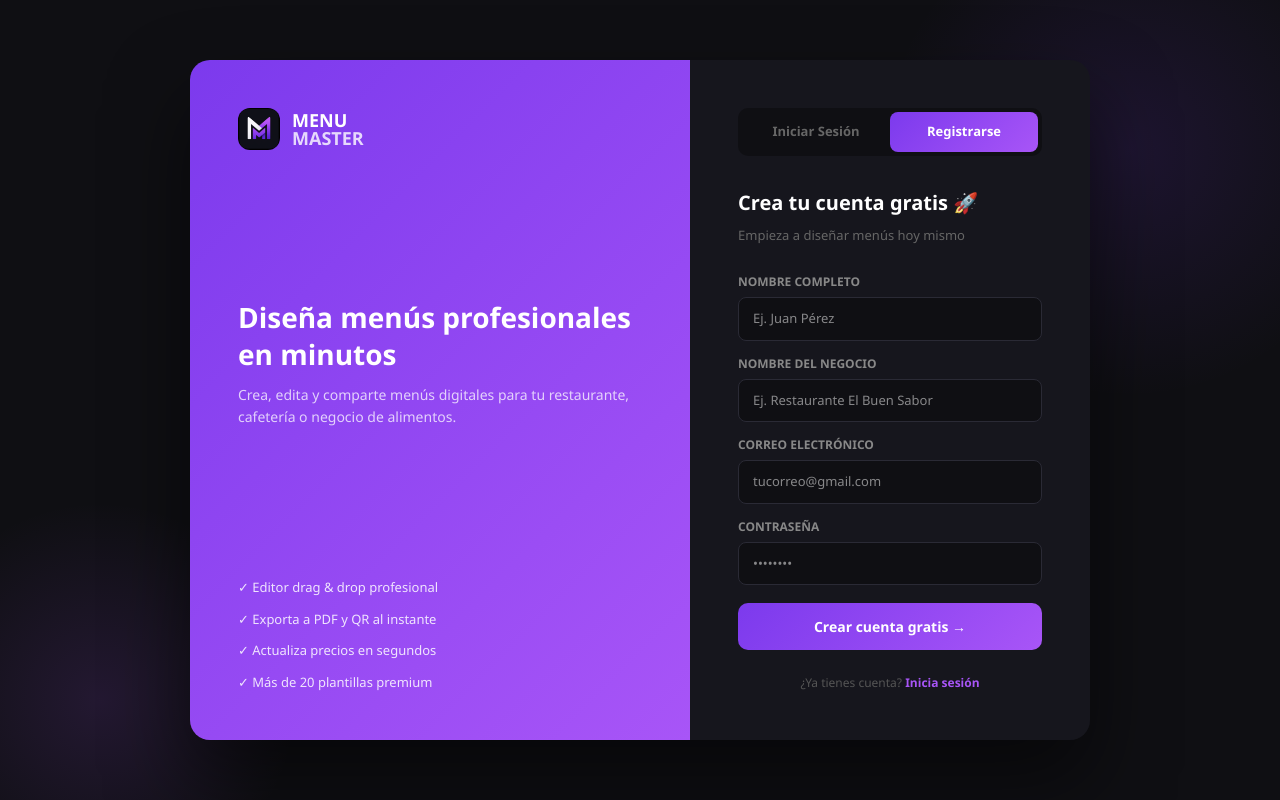
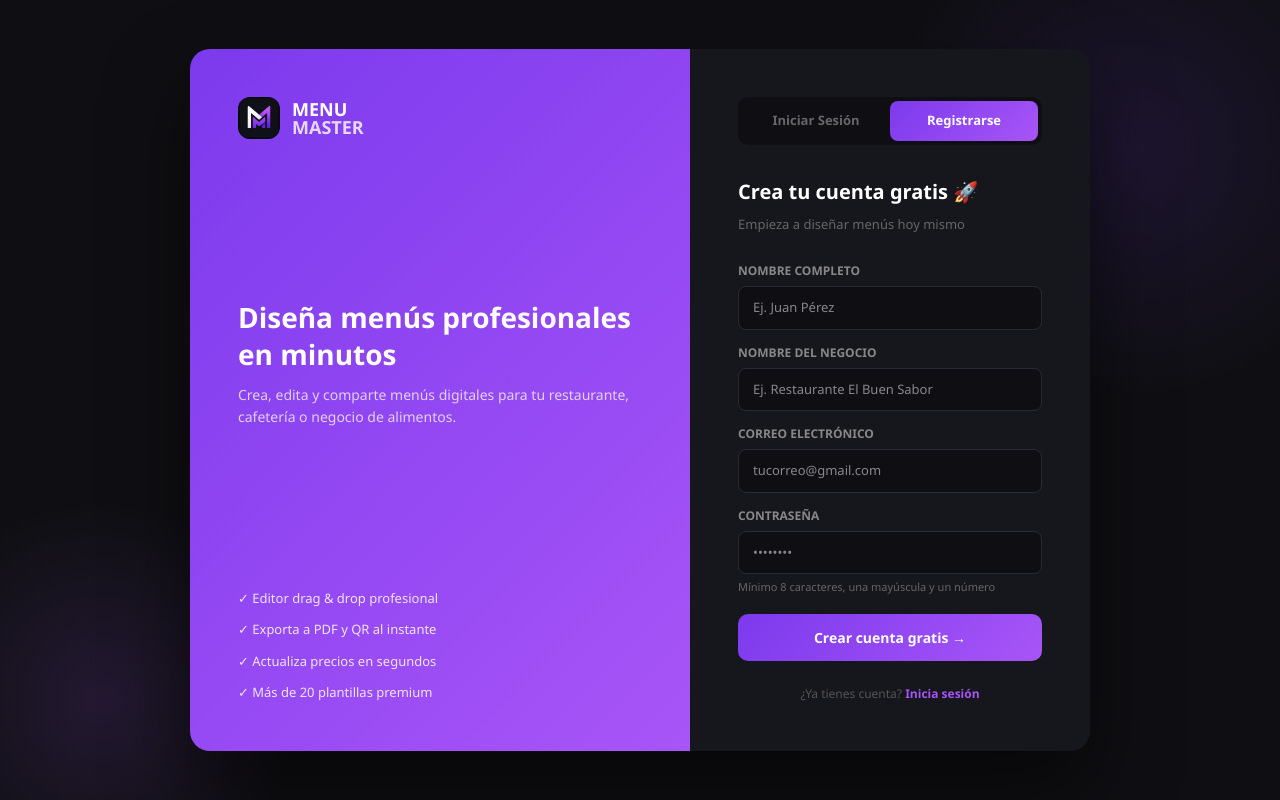
Before and after one commit to IRVINISAEL/EDITOR-MENU, a Next.js app in the folder menu-front/menus-app/: page /login in a window 1280 px wide. Both pictures are taken after a click on the button "Registrarse". Built offline with nearby package versions, Linux system fonts and the light colour scheme.

Commit message:
fix(login): validaciones y mensajes de ayuda en campo contraseña

```diff
--- a/menu-front/menus-app/src/app/login/page.tsx
+++ b/menu-front/menus-app/src/app/login/page.tsx
@@ -9,6 +9,18 @@ export default function Login() {
   const [negocio, setNegocio] = useState("");
 
   const [mobile, setMobile] = useState(false);
+  const [passwordError, setPasswordError] = useState("");
+  const [passwordFuerte, setPasswordFuerte] = useState(false);
+
+  const validarPassword = (val: string) => {
+    setPassword(val);
+    if (val.length === 0) { setPasswordError(""); setPasswordFuerte(false); return; }
+    if (val.length < 8) { setPasswordError("Mínimo 8 caracteres"); setPasswordFuerte(false); return; }
+    if (!/[A-Z]/.test(val)) { setPasswordError("Incluye al menos una mayúscula"); setPasswordFuerte(false); return; }
+    if (!/[0-9]/.test(val)) { setPasswordError("Incluye al menos un número"); setPasswordFuerte(false); return; }
+    setPasswordError("");
+    setPasswordFuerte(true);
+  };
 
   useEffect(() => {
     const resize = () => setMobile(window.innerWidth <= 768);
@@ -234,15 +246,27 @@ export default function Login() {
               </label>
               <input
                 type="password" placeholder="••••••••"
-                value={password} onChange={e => setPassword(e.target.value)}
+                value={password} onChange={e => validarPassword(e.target.value)}
                 style={{
-                  width: "100%", background: "#0f0f13", border: "1px solid #2a2a35",
+                  width: "100%", background: "#0f0f13",
+                  border: `1px solid ${passwordError ? "#ef4444" : passwordFuerte ? "#22c55e" : "#2a2a35"}`,
                   borderRadius: 8, padding: mobile ? "14px 16px" : "11px 14px", color: "white", fontSize: 13,
                   outline: "none", boxSizing: "border-box",
                 }}
                 onFocus={e => (e.target.style.borderColor = "#a855f7")}
-                onBlur={e => (e.target.style.borderColor = "#2a2a35")}
+                onBlur={e => (e.target.style.borderColor = passwordError ? "#ef4444" : passwordFuerte ? "#22c55e" : "#2a2a35")}
               />
+              {modo === "registro" && password.length === 0 && (
+                <p style={{ color: "#666", fontSize: 11, marginTop: 5 }}>
+                  Mínimo 8 caracteres, una mayúscula y un número
+                </p>
+              )}
+              {passwordError && (
+                <p style={{ color: "#ef4444", fontSize: 11, marginTop: 5 }}>⚠ {passwordError}</p>
+              )}
+              {passwordFuerte && (
+                <p style={{ color: "#22c55e", fontSize: 11, marginTop: 5 }}>✓ Contraseña segura</p>
+              )}
             </div>
 
             {modo === "login" && (
```
